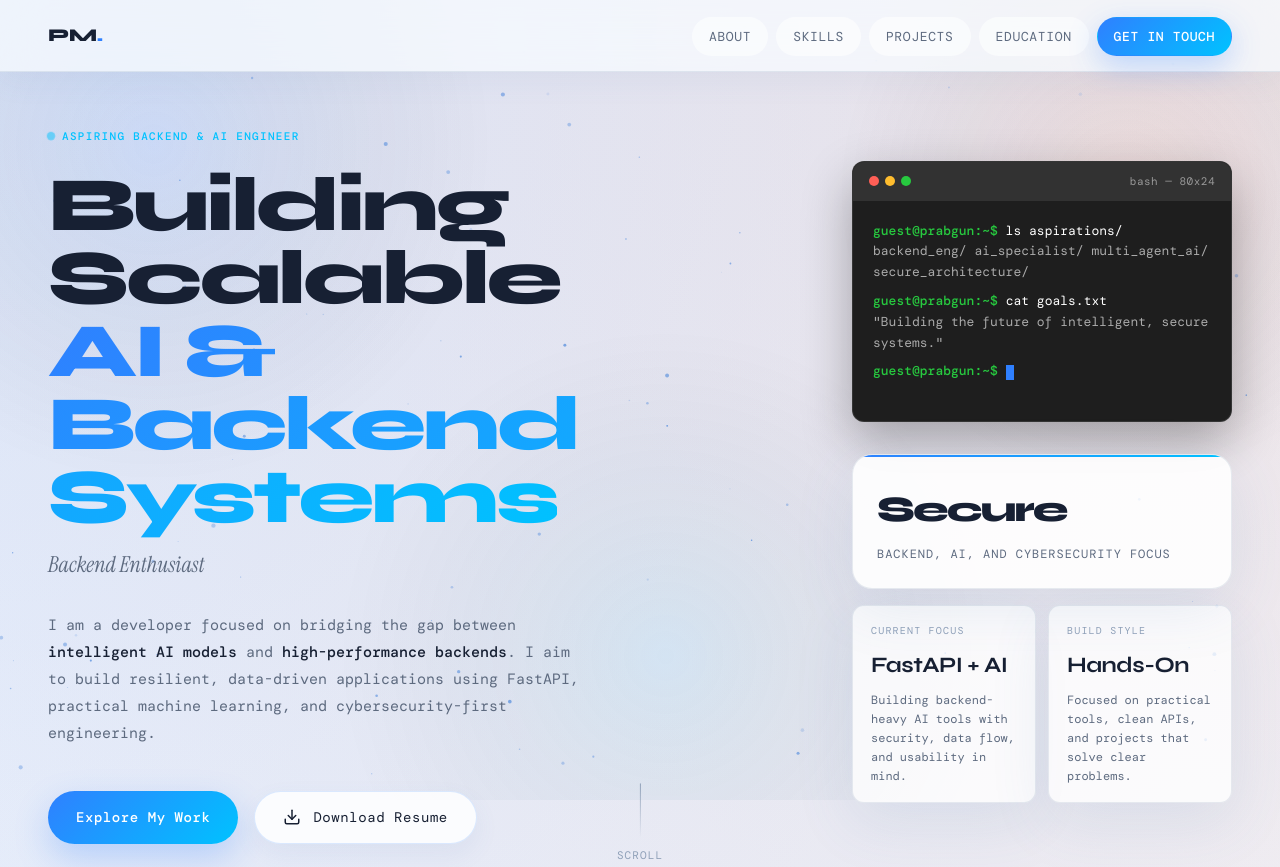
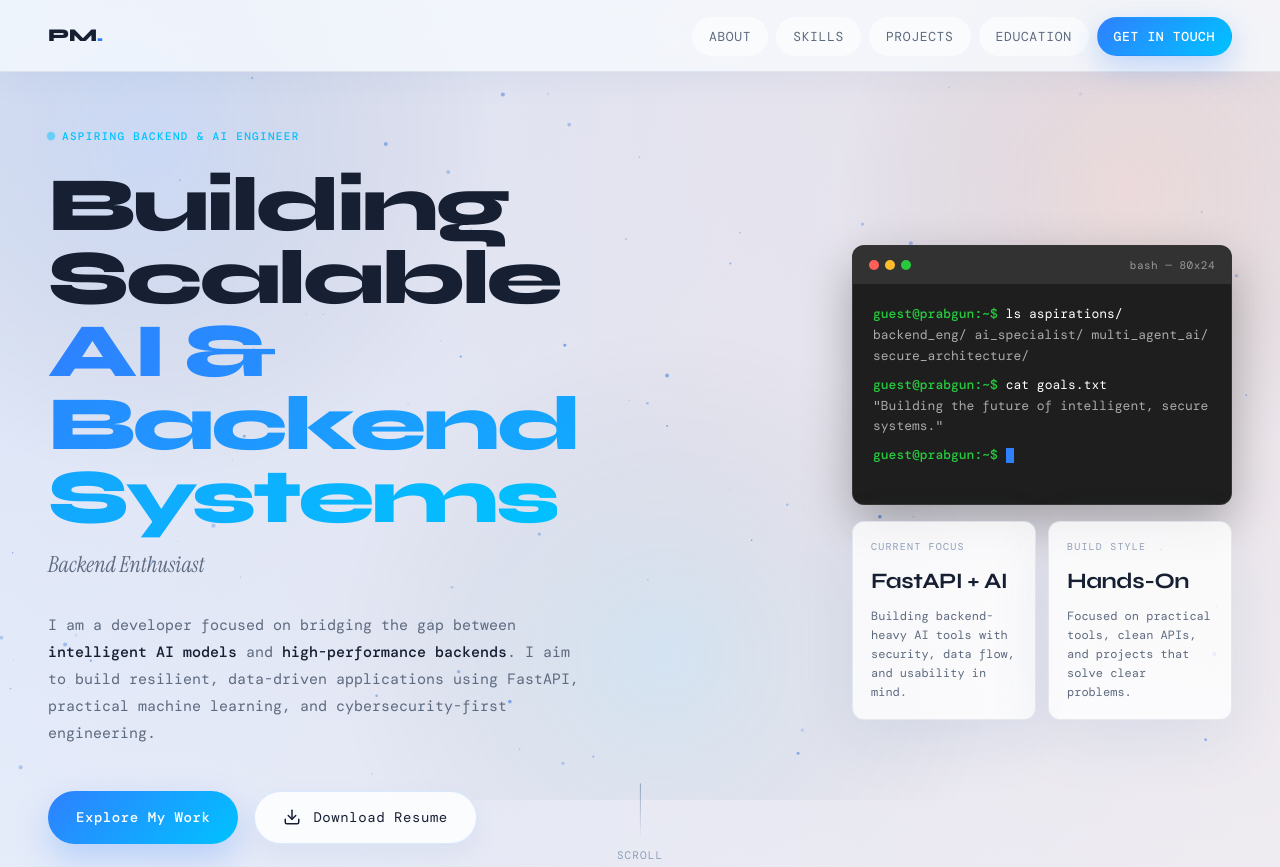
Before and after one commit to PrabgunMokha/portfolio-website, a website: page index.html in a window 1280 px wide. Shown: the top 867 px of the page. Drawn offline with nearby package versions, Linux system fonts and the light colour scheme; animation ran at ten frames a second; a web font is replaced by a local one.

Commit message:
Remove hero stat box

```diff
--- a/index.html
+++ b/index.html
@@ -1670,12 +1670,6 @@ footer {
           <div class="terminal-line"><span class="t-user">guest@prabgun:~$</span> <span class="t-cursor"></span></div>
         </div>
       </div>
-
-      <div class="hero-stat-card" style="margin-top: 16px;">
-        <div class="stat-value">Secure</div>
-        <div class="stat-label">Backend, AI, and Cybersecurity Focus</div>
-      </div>
-
       <div class="mini-proof-grid">
         <div class="mini-proof-card">
           <div class="mini-proof-label">Current Focus</div>
```
